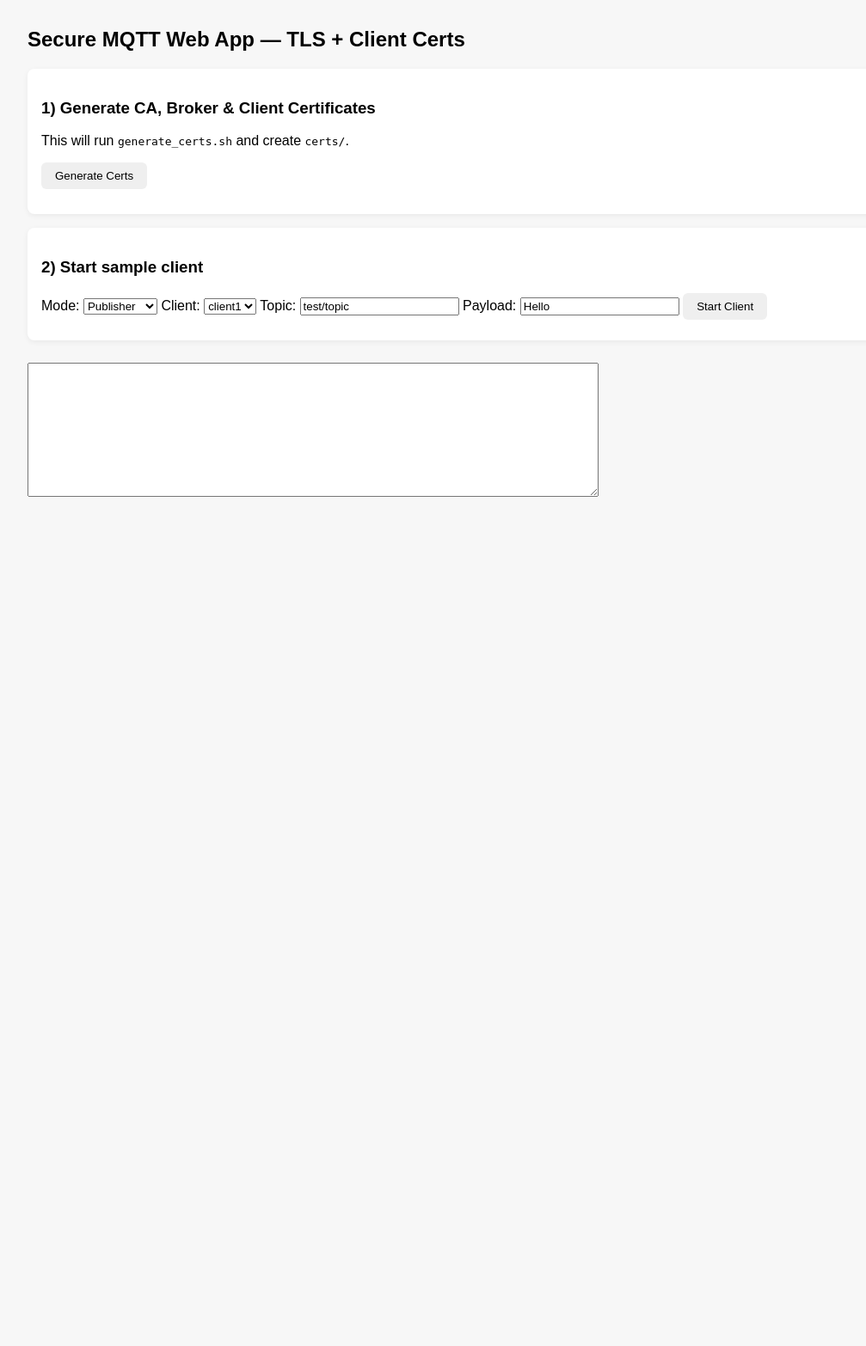
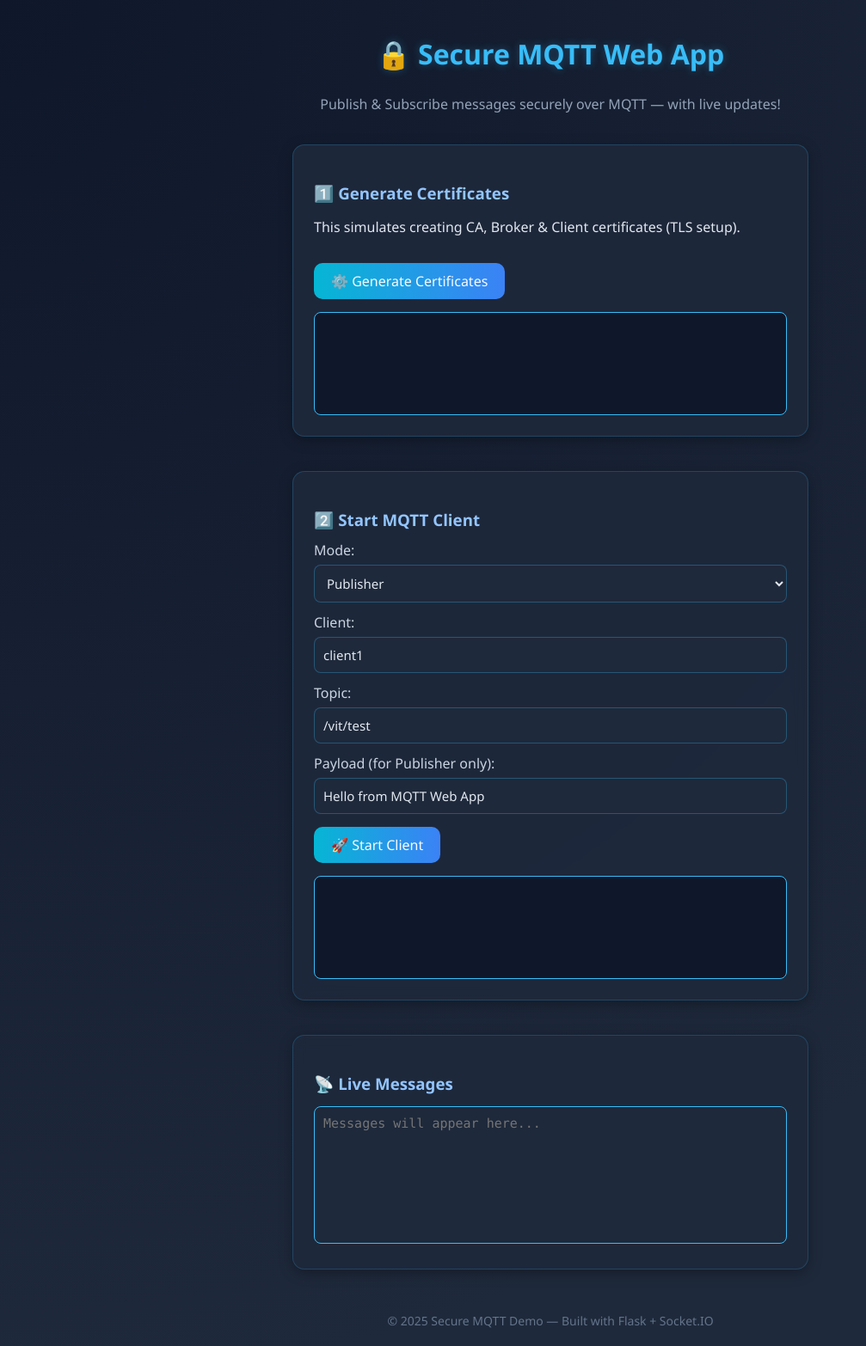
Before and after one commit to Abhay-098/secure-mqtt-webapp, a Flask app: page / in a window 1280 px wide. Shown: the whole page at 86% size, without its empty margins (0-1007 px from the left). Before the commit the page ends 578 px from the top, so only its background shows below. Run offline with Flask 3, Linux system fonts and the light colour scheme; some libraries are stand-ins or nearby versions.

Commit message:
Refactor index.html for improved UI and structure
Updated HTML structure and styles for the Secure MQTT Web App. Enhanced user interface with new elements and improved styling.

```diff
--- a/templates/index.html
+++ b/templates/index.html
@@ -1,67 +1,189 @@
-<!doctype html>
-<html>
+<!DOCTYPE html>
+<html lang="en">
 <head>
-  <meta charset="utf-8"/>
-  <title>Secure MQTT Web App</title>
+  <meta charset="UTF-8">
+  <title>🔒 Secure MQTT Web App</title>
   <style>
-    body { font-family: Arial, sans-serif; margin: 2rem; background:#f7f7f7; }
-    .card { background:white; padding:1rem; border-radius:8px; box-shadow:0 2px 6px rgba(0,0,0,0.06); margin-bottom:1rem;}
-    button { padding:0.5rem 1rem; border-radius:6px; border:0; cursor:pointer; }
+    * {
+      box-sizing: border-box;
+      font-family: "Segoe UI", Roboto, Arial, sans-serif;
+    }
+    body {
+      margin: 0;
+      background: radial-gradient(circle at top left, #0f172a, #1e293b 80%);
+      color: #e2e8f0;
+      display: flex;
+      flex-direction: column;
+      align-items: center;
+      min-height: 100vh;
+      padding: 20px;
+    }
+    h1 {
+      color: #38bdf8;
+      margin-bottom: 10px;
+      text-shadow: 0 0 10px rgba(56,189,248,0.3);
+    }
+    h3 {
+      color: #93c5fd;
+      margin-bottom: 8px;
+    }
+    .card {
+      background: rgba(30,41,59,0.95);
+      border: 1px solid rgba(56,189,248,0.2);
+      border-radius: 14px;
+      box-shadow: 0 4px 16px rgba(0,0,0,0.3);
+      width: 90%;
+      max-width: 600px;
+      padding: 24px;
+      margin: 20px 0;
+      backdrop-filter: blur(8px);
+    }
+    label {
+      display: block;
+      margin-top: 12px;
+      color: #cbd5e1;
+    }
+    input, select, textarea {
+      width: 100%;
+      margin-top: 6px;
+      padding: 10px;
+      border-radius: 8px;
+      border: 1px solid rgba(56,189,248,0.3);
+      background: #1e293b;
+      color: #e2e8f0;
+      font-size: 15px;
+    }
+    button {
+      display: inline-block;
+      background: linear-gradient(90deg, #06b6d4, #3b82f6);
+      color: #f8fafc;
+      border: none;
+      border-radius: 10px;
+      padding: 10px 20px;
+      margin-top: 15px;
+      font-size: 16px;
+      cursor: pointer;
+      transition: all 0.2s ease;
+    }
+    button:hover {
+      transform: scale(1.05);
+      box-shadow: 0 0 12px rgba(59,130,246,0.5);
+    }
+    .output {
+      margin-top: 15px;
+      padding: 12px;
+      background: #0f172a;
+      color: #a5f3fc;
+      border: 1px solid #38bdf8;
+      border-radius: 8px;
+      height: 120px;
+      overflow-y: auto;
+      font-family: Consolas, monospace;
+      font-size: 14px;
+    }
+    textarea {
+      height: 160px;
+      resize: none;
+      font-family: Consolas, monospace;
+      border: 1px solid #38bdf8;
+    }
+    footer {
+      margin-top: 30px;
+      color: #64748b;
+      font-size: 14px;
+      text-align: center;
+    }
   </style>
 </head>
 <body>
-  <h2>Secure MQTT Web App — TLS + Client Certs</h2>
+
+  <h1>🔒 Secure MQTT Web App</h1>
+  <p style="color:#94a3b8;">Publish & Subscribe messages securely over MQTT — with live updates!</p>
+
+  <!-- Certificate Section -->
   <div class="card">
-    <h3>1) Generate CA, Broker & Client Certificates</h3>
-    <p>This will run <code>generate_certs.sh</code> and create <code>certs/</code>.</p>
-    <button id="gen">Generate Certs</button>
-    <pre id="genout" style="white-space:pre-wrap;margin-top:8px;"></pre>
+    <h3>1️⃣ Generate Certificates</h3>
+    <p>This simulates creating CA, Broker & Client certificates (TLS setup).</p>
+    <button id="genBtn">⚙️ Generate Certificates</button>
+    <div id="genOutput" class="output"></div>
   </div>
 
+  <!-- MQTT Client Section -->
   <div class="card">
-    <h3>2) Start sample client</h3>
-    <label>Mode:
-      <select id="mode"><option value="pub">Publisher</option><option value="sub">Subscriber</option></select>
-    </label>
-    <label>Client:
-      <select id="client"><option value="client1">client1</option><option value="client2">client2</option></select>
-    </label>
-    <label>Topic: <input id="topic" value="test/topic"/></label>
-    <label>Payload: <input id="payload" value="Hello"/></label>
-    <button id="start">Start Client</button>
-    <div id="startout" style="margin-top:8px;"></div>
+    <h3>2️⃣ Start MQTT Client</h3>
+    <label>Mode:</label>
+    <select id="mode">
+      <option value="pub">Publisher</option>
+      <option value="sub">Subscriber</option>
+    </select>
+
+    <label>Client:</label>
+    <input id="client" value="client1">
+
+    <label>Topic:</label>
+    <input id="topic" value="/vit/test">
+
+    <label>Payload (for Publisher only):</label>
+    <input id="payload" value="Hello from MQTT Web App">
+
+    <button id="startBtn">🚀 Start Client</button>
+    <div id="clientOutput" class="output"></div>
   </div>
 
+  <!-- Live Messages -->
+  <div class="card">
+    <h3>📡 Live Messages</h3>
+    <textarea id="mqttOutput" readonly placeholder="Messages will appear here..."></textarea>
+  </div>
+
+  <footer>© 2025 Secure MQTT Demo — Built with Flask + Socket.IO</footer>
+
+  <!-- Socket.IO -->
+  <script src="https://cdn.socket.io/4.7.2/socket.io.min.js"></script>
   <script>
-    document.getElementById('gen').onclick = async () => {
-      document.getElementById('genout').textContent = 'Generating...';
-      let res = await fetch('/generate', {method:'POST'});
-      let j = await res.json();
-      if(res.ok) document.getElementById('genout').textContent = j.output || 'Done';
-      else document.getElementById('genout').textContent = j.output || 'Error';
-    };
-    document.getElementById('start').onclick = async () => {
-      let mode = document.getElementById('mode').value;
-      let client = document.getElementById('client').value;
-      let topic = document.getElementById('topic').value;
-      let payload = document.getElementById('payload').value;
-      let res = await fetch('/start_client',{method:'POST', headers:{'Content-Type':'application/json'}, body: JSON.stringify({mode,client,topic,payload})});
-      let j = await res.json();
-      document.getElementById('startout').textContent = JSON.stringify(j);
-    };
-  </script>
-  <script src="https://cdn.socket.io/4.7.2/socket.io.min.js"></script>
-<script>
     const socket = io();
 
     socket.on('mqtt_message', function(data) {
-        const box = document.getElementById("mqttOutput");
-        const msg = `[${data.topic}] ${data.message}`;
-        box.value += msg + "\n";
+      const box = document.getElementById("mqttOutput");
+      const msg = `[${new Date().toLocaleTimeString()}] [${data.topic}] ${data.message}`;
+      box.value += msg + "\n";
+      box.scrollTop = box.scrollHeight;
     });
-</script>
 
-<textarea id="mqttOutput" rows="10" cols="80" readonly style="margin-top:10px;"></textarea>
+    // Generate certs
+    document.getElementById('genBtn').onclick = async () => {
+      const out = document.getElementById('genOutput');
+      out.textContent = "⏳ Generating certificates...";
+      try {
+        const res = await fetch('/generate', { method: 'POST' });
+        const data = await res.json();
+        out.textContent = "✅ " + data.output;
+      } catch (e) {
+        out.textContent = "❌ Error: " + e;
+      }
+    };
+
+    // Start MQTT client
+    document.getElementById('startBtn').onclick = async () => {
+      const mode = document.getElementById('mode').value;
+      const client = document.getElementById('client').value;
+      const topic = document.getElementById('topic').value;
+      const payload = document.getElementById('payload').value;
+      const out = document.getElementById('clientOutput');
+      out.textContent = "⏳ Starting client...";
+      try {
+        const res = await fetch('/start_client', {
+          method: 'POST',
+          headers: {'Content-Type': 'application/json'},
+          body: JSON.stringify({mode, client, topic, payload})
+        });
+        const data = await res.json();
+        out.textContent = "✅ Client started\n" + JSON.stringify(data, null, 2);
+      } catch (e) {
+        out.textContent = "❌ Error: " + e;
+      }
+    };
+  </script>
 
 </body>
 </html>
```
